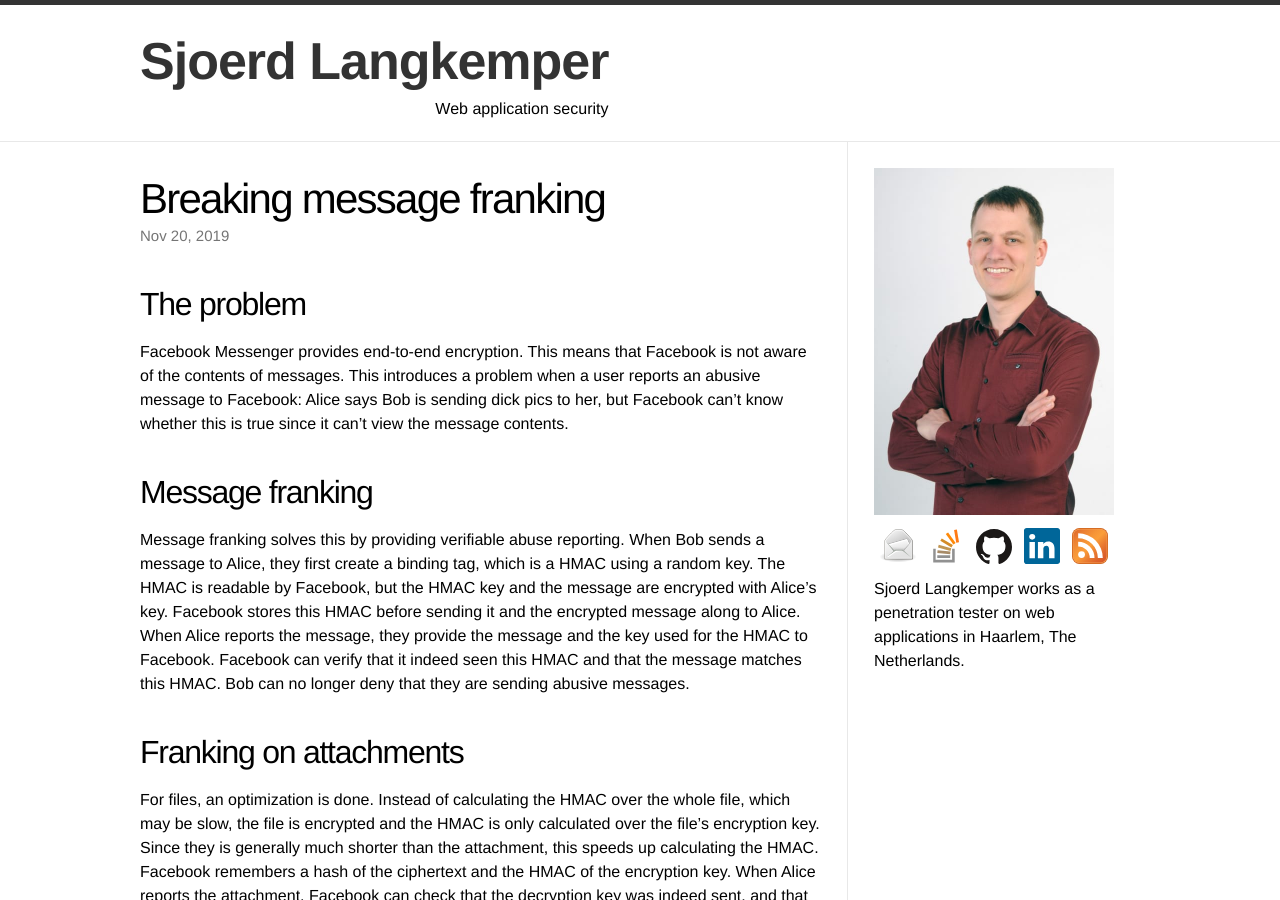
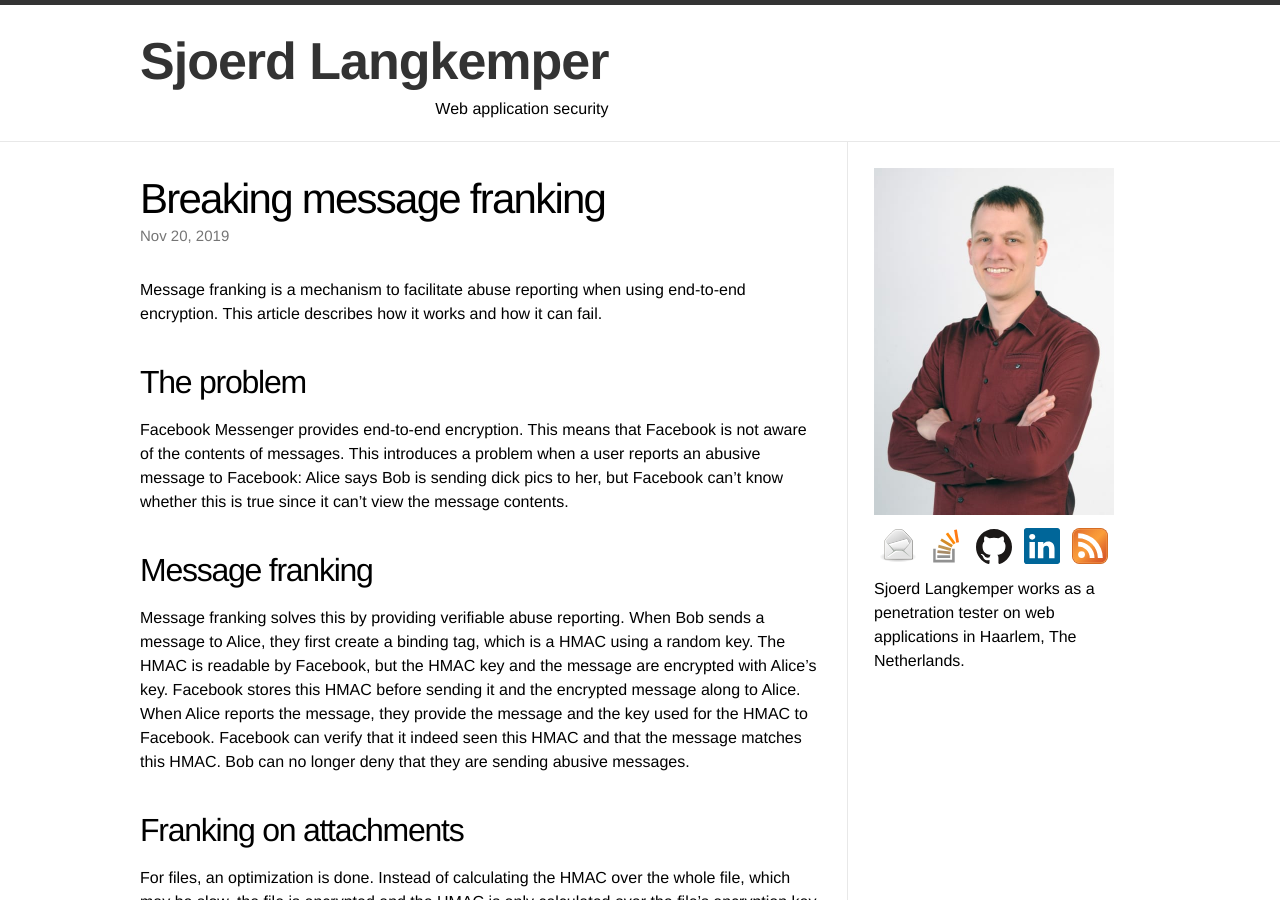
Before and after one commit to Sjord/Sjord.github.io, a Jekyll site: the page built from _posts/2019-07-11-message-franking.md, in a window 1280 px wide and 900 px high. Built offline with Jekyll 4.4.1, drawn with Linux system fonts in a browser that asks for light colours.

Commit message:
Add intro

```diff
--- a/_posts/2019-07-11-message-franking.md
+++ b/_posts/2019-07-11-message-franking.md
@@ -4,6 +4,8 @@ title: "Breaking message franking"
 thumbnail: seal-480.jpg
 date: 2019-11-20
 ---
+
+Message franking is a mechanism to facilitate abuse reporting when using end-to-end encryption. This article describes how it works and how it can fail.
 
 ## The problem
 
```
